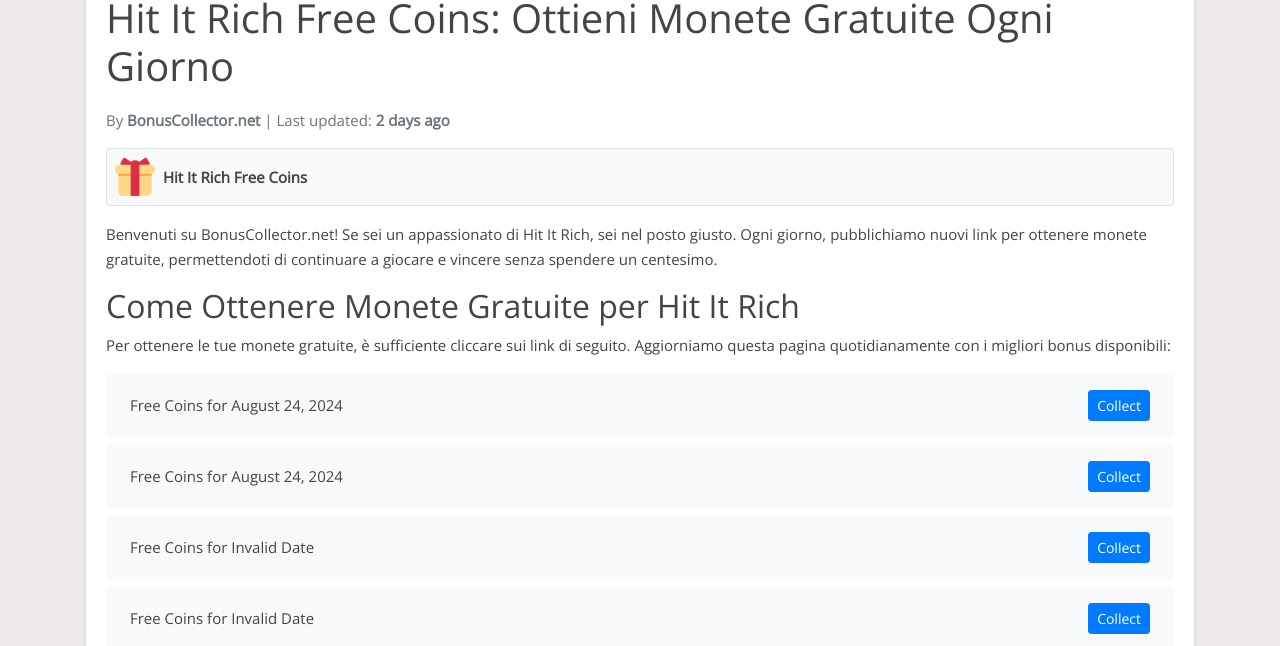
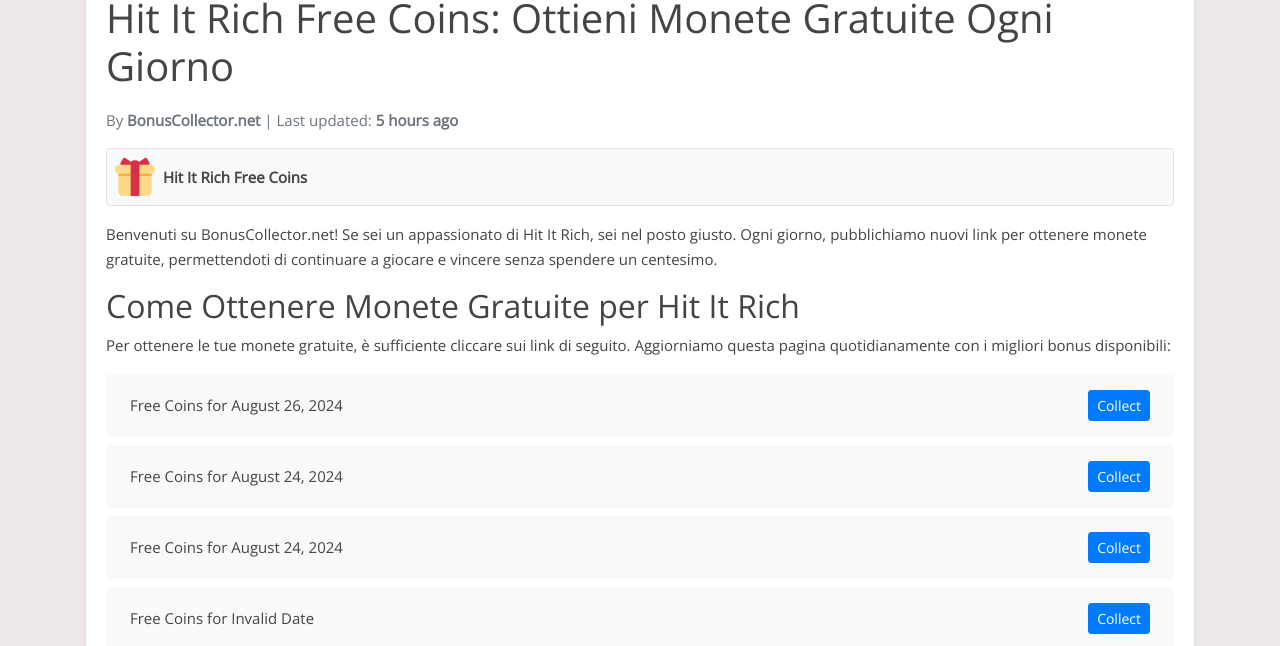
Before and after one commit to Prollad99/bs-net, a Jekyll site: the page built from it/_posts/2024-07-20-hit-it-rich.md, in a window 1280 px wide and 900 px high. Shown: the part 150-796 px from the top of the window. Built offline with Jekyll 4.4.1, drawn with Linux system fonts in a browser that asks for light colours; nearby versions of some CDN libraries; comment, search, counter and statistics services are not loaded; some of the changed text lies outside the part shown.

Commit message:
Update hit-it-rich reward links and last modified date

```diff
--- a/_data/include_files.yml
+++ b/_data/include_files.yml
@@ -17,7 +17,7 @@
   last_modified: 2024-08-26 05:10:32
 
 hit-it-rich.html:
-  last_modified: 2024-08-24 06:08:09
+  last_modified: 2024-08-26 05:35:45
 
 crazy-fox.html:
   last_modified: 2024-08-25 10:10:21
--- a/_includes/hit-it-rich.html
+++ b/_includes/hit-it-rich.html
@@ -1,4 +1,8 @@
 <ul class="list-group mt-3 mb-4">
+  <li class="list-group-item d-flex justify-content-between align-items-center">
+    <span>Free Coins for August 26, 2024</span>
+    <a href="https://hititrich.onelink.me/wrlL/0t2zq84g" class="btn btn-primary btn-sm">Collect</a>
+  </li>
   <li class="list-group-item d-flex justify-content-between align-items-center">
     <span>Free Coins for August 24, 2024</span>
     <a href="https://hititrich.onelink.me/wrlL/6qlwoi3b" class="btn btn-primary btn-sm">Collect</a>
@@ -395,8 +399,4 @@
     <span>Free Coins for Invalid Date</span>
     <a href="https://zynga.social/wxut" class="btn btn-primary btn-sm">Collect</a>
   </li>
-  <li class="list-group-item d-flex justify-content-between align-items-center">
-    <span>Free Coins for Invalid Date</span>
-    <a href="https://zynga.social/spup" class="btn btn-primary btn-sm">Collect</a>
-  </li>
 </ul>
```
Also changed, not shown: links-json/hit-it-rich.json (+4 -3 lines).
